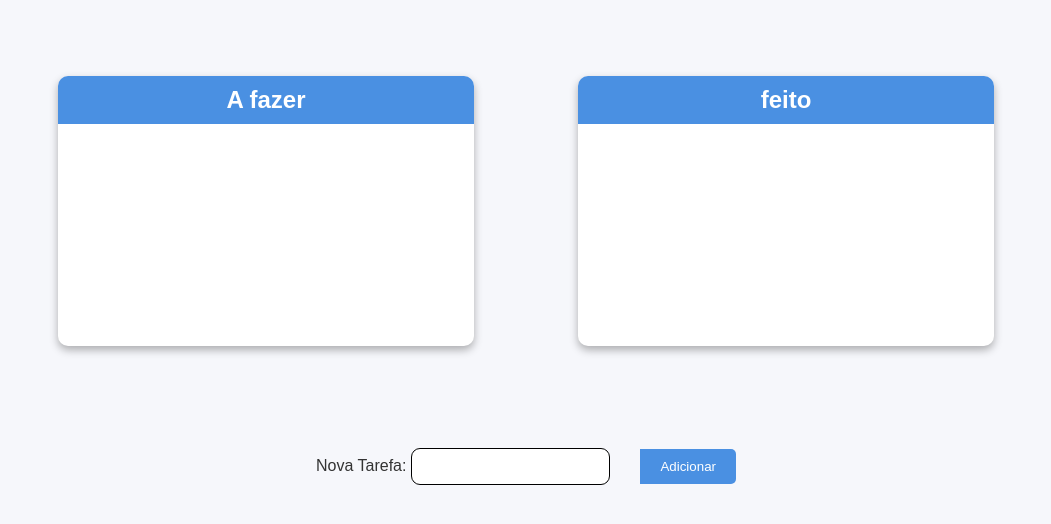
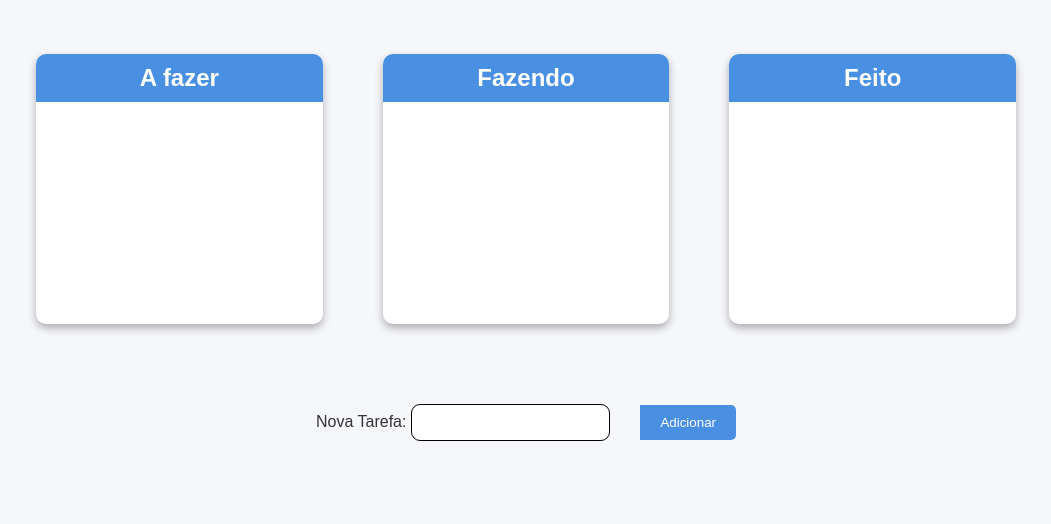
Before and after one commit to marcossenai/Drag-Drop, a plain HTML site: page projeto/index.html in a window 1280 px wide. Shown: the part 98-622 px from the top of the page, without its empty margins (114-1165 px from the left). Drawn offline with Linux system fonts and the light colour scheme.

Commit message:
Coluna 'Fazendo' adicionada.

```diff
--- a/projeto/index.html
+++ b/projeto/index.html
@@ -15,8 +15,12 @@
             <h2>A fazer</h2>
             <ul class="tarefas" id="tarefas-fazer"></ul>
         </div>
+        <div class="coluna" id="fazendo">
+            <h2>Fazendo</h2>
+            <ul class="tarefas" id="tarefas-fazendo"></ul>
+        </div>
         <div class="coluna" id="feito">
-            <h2>feito</h2>
+            <h2>Feito</h2>
             <ul class="tarefas" id="tarefas-feito"></ul>
         </div>
     </div>
--- a/projeto/style.css
+++ b/projeto/style.css
@@ -16,8 +16,9 @@ h1 {
 }
 
 .coluna {
+
     width: 40%;
-    margin: 5% auto;
+    margin: 30px;
     background-color: #fff;
     border-radius: 10px;
     box-shadow: 0 4px 8px rgba(0, 0, 0, 0.3);
```
